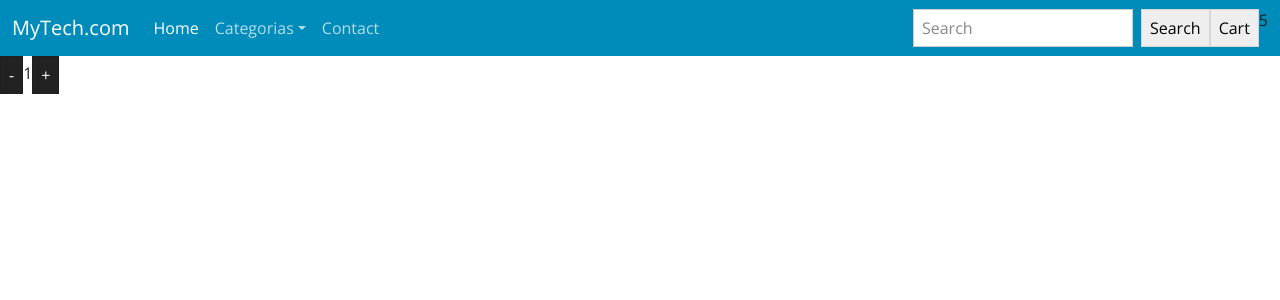
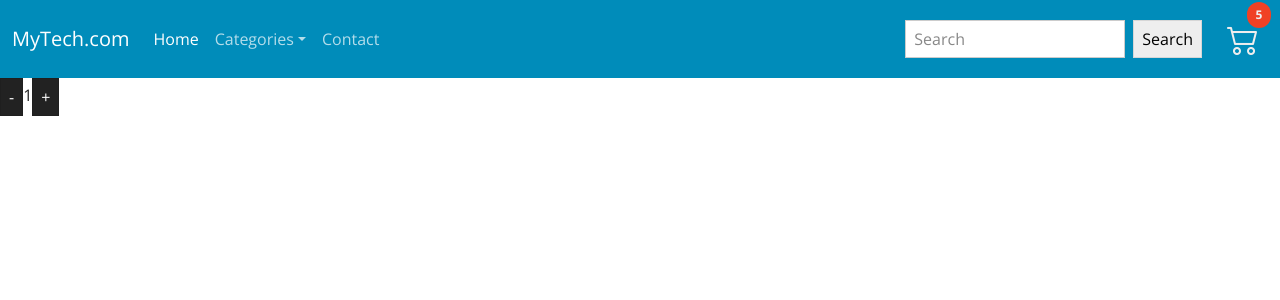
Before and after one commit to jefrygq/PreEntrega1-JeffryGutierrez, a React (Create React App) app: page / in a window 1280 px wide. Shown: the top 300 px of the page. Built offline with nearby package versions, Linux system fonts and the light colour scheme.

Commit message:
Added new content and styles to NavBar

```diff
--- a/public/index.html
+++ b/public/index.html
@@ -11,6 +11,7 @@
     <title>React App</title>
 
     <link rel="stylesheet" href="https://bootswatch.com/5/yeti/bootstrap.min.css">
+    <link rel="stylesheet" href="https://cdn.jsdelivr.net/npm/bootstrap-icons@1.10.3/font/bootstrap-icons.css">
   </head>
   <body>
     <noscript>You need to enable JavaScript to run this app.</noscript>
--- a/src/components/CartWidget/CartWidget.jsx
+++ b/src/components/CartWidget/CartWidget.jsx
@@ -3,8 +3,18 @@
 const CartWidget = ({qty}) => {
   return (
     <>
-        <button className="btn btn-secondary my-2 my-sm-0">Cart</button>
-        <p>{qty}</p>
+        <button className="btn my-2 my-sm-0 text-light position-relative">
+          <i className="bi bi-cart2 fs-2 "></i>
+          <span className="position-absolute start-500 translate-middle p-1 rounded-pill bg-danger" style={{
+                fontSize: '0.75em',
+                minWidth: '2em',
+                top: '10px !important',
+                fontWeight: 'bold'
+            }}>
+            {qty}
+            <span className="visually-hidden">Itesm in cart</span>
+          </span>
+        </button>
     </>
   );
 }
--- a/src/components/Categories/Categories.jsx
+++ b/src/components/Categories/Categories.jsx
@@ -2,13 +2,13 @@ const Categories = () => {
     return (
         <li className="nav-item dropdown">
             <a className="nav-link dropdown-toggle" href="#" role="button" data-bs-toggle="dropdown" aria-expanded="false">
-            Categorias
+            Categories
             </a>
             <ul className="dropdown-menu">
-                <li><a className="dropdown-item" href="#">Computadoras</a></li>
-                <li><a className="dropdown-item" href="#">Celulares</a></li>
-                <li><a className="dropdown-item" href="#">Televisores</a></li>
-                <li><a className="dropdown-item" href="#">Electronica</a></li>
+                <li><a className="dropdown-item" href="#">Computers</a></li>
+                <li><a className="dropdown-item" href="#">Cellphones</a></li>
+                <li><a className="dropdown-item" href="#">TVs</a></li>
+                <li><a className="dropdown-item" href="#">Electronics</a></li>
             </ul>
         </li>
 
--- a/src/components/NavBar/NavBar.jsx
+++ b/src/components/NavBar/NavBar.jsx
@@ -7,7 +7,7 @@ function NavBar() {
   return (
     <nav className="navbar navbar-expand-lg navbar-dark bg-primary">
       <div className="container-fluid">
-        <a class="navbar-brand" href="#">MyTech.com</a>
+        <a className="navbar-brand" href="#">MyTech.com</a>
         <button className="navbar-toggler" type="button" data-bs-toggle="collapse" data-bs-target="#navbarSupportedContent" aria-controls="navbarSupportedContent" aria-expanded="false" aria-label="Toggle navigation">
           <span className="navbar-toggler-icon" />
         </button>
--- a/src/components/SearchWidget/SearchWidget.jsx
+++ b/src/components/SearchWidget/SearchWidget.jsx
@@ -1,6 +1,6 @@
 const SearchWidget = () => {
     return (
-        <form className="d-flex" role="search">
+        <form className="d-flex me-lg-3" role="search">
             <input className="form-control me-2" type="search" placeholder="Search" aria-label="Search" />
             <button className="btn btn-secondary my-2 my-sm-0" type="submit">Search</button>
         </form>
```
